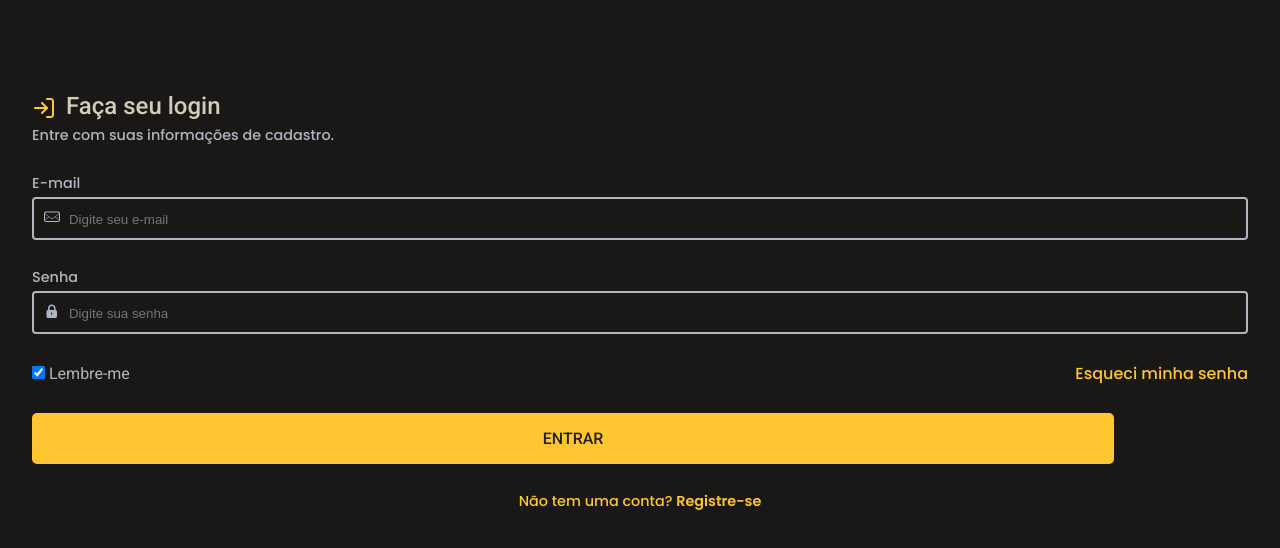
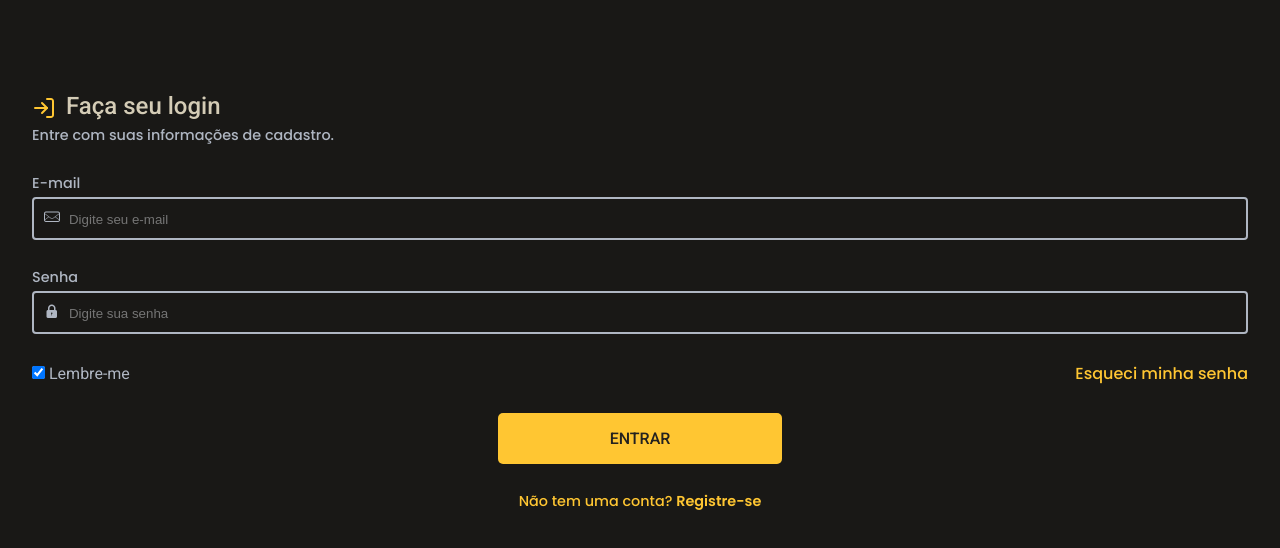
Before and after one commit to YuriMelloFiles/Camping-Login, a plain HTML site: page index.html in a window 1280 px wide. Shown: the part 94-642 px from the top of the page. Drawn offline with Linux system fonts and the light colour scheme; files whose address does not match are found by name.

Commit message:
Add files via upload

```diff
--- a/index.html
+++ b/index.html
@@ -68,7 +68,7 @@
           </div>
         </div>
 
-        <div class="container aling">
+        <div class="container_button aling">
           <button type="submit">ENTRAR</button>
         </div>
 
--- a/style.css
+++ b/style.css
@@ -182,9 +182,15 @@ p {
 }
 .align {
   text-align: center;
+  align-items: center;
+
 }
 
-
+.container_button {
+  margin-bottom: 1.6875rem ;
+  align-items: center;
+  text-align: center;
+}
 
 /* Responsive styles */
 
@@ -214,5 +220,21 @@ p {
 
   }
 
+  button {
+
+    background-color: var(--primary-color);
+    border-radius: 5px;
+    color: var(--form-background);
+    font: 500 1rem var(--title-font);
+    padding:1rem 7rem;
+    border: none;
+    cursor: pointer;
+  }
+
+  .container_button {
+    margin-bottom: 1.6875rem ;
+    align-items: center;
+    text-align: center;
+  }
 
 }
```
